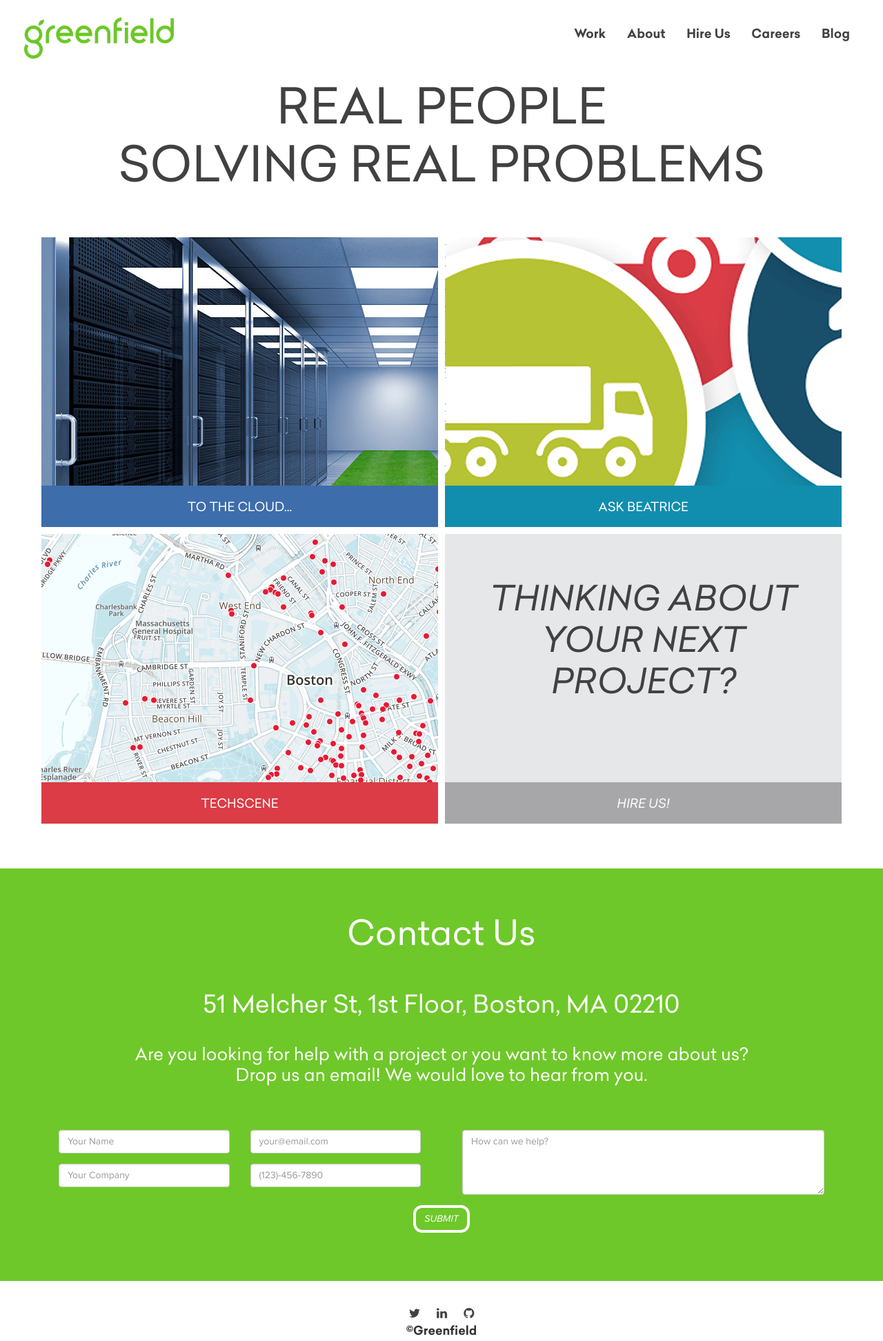
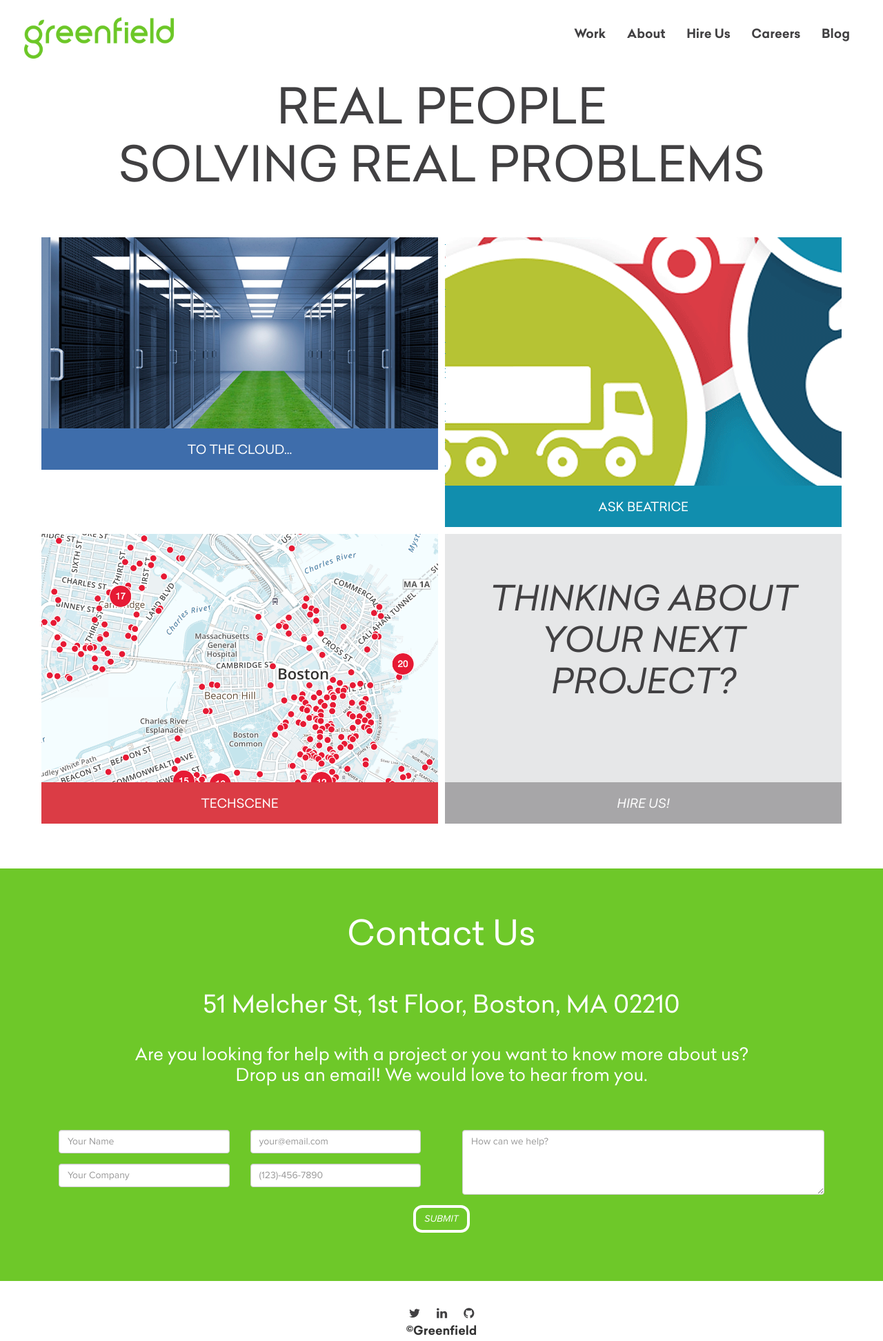
Before and after one commit to greenfieldhq/greenfieldhq.github.io, a Jekyll site: the page built from index.md, in a window 1280 px wide. Shown: the whole page at 69% size. Built offline with Jekyll 4.4.1, drawn with Linux system fonts in a browser that asks for light colours; nearby versions of some CDN libraries.

Commit message:
working on srcset images for work/case-study.

```diff
--- a/_includes/our-work.html
+++ b/_includes/our-work.html
@@ -5,7 +5,10 @@
         <div class="col-xs-12 col-sm-6 col-md-6 thumbnail-grid__col">
           <a href="/2016/03/22/case-study-gfsc/" class="thumbnail-grid__item thumbnail-grid__item--informa">
             <div class="thumbnail-grid__splash">
-              <img class="thumbnail-grid__img" src="/assets/images/our-work/server_room.jpg">
+              <img class="thumbnail-grid__img"
+                src="/assets/images/our-work/server_room_1024x538.png"
+                alt srcset="/assets/images/our-work/server_room_512x269.png 512w, /assets/images/our-work/server_room_768x404.png 768w, /assets/images/our-work/server_room_1024x538.png 1024w"
+                sizes="50vw">
             </div>
 
             <div class="thumbnail-grid__title">
@@ -29,7 +32,10 @@
         <div class="col-xs-12 col-sm-6 col-md-6 thumbnail-grid__col">
           <a href="/2016/03/23/case-study-techscene/" class="thumbnail-grid__item thumbnail-grid__item--techscene">
             <div class="thumbnail-grid__splash">
-              <img class="thumbnail-grid__img" src="/assets/images/our-work/techscene.png">
+              <img class="thumbnail-grid__img"
+                src="/assets/images/our-work/techscene_hero_580x420.png"
+                alt srcset="/assets/images/our-work/techscene_hero_480x348.png 480w, /assets/images/our-work/techscene_hero_580x420.png 580w, /assets/images/our-work/techscene_hero_1160x840.png 1160w"
+                sizes="50vw">
             </div>
 
             <div class="thumbnail-grid__title">
--- a/assets/css/greenfield.scss
+++ b/assets/css/greenfield.scss
@@ -237,6 +237,9 @@
   overflow: hidden;
   position: relative;
   max-height: 360px;
+
+  // 580 x 420
+  // 1160 x 840
 
   @media screen and (max-width: 768px) {
     max-height: 300px;
```
Also changed, not shown: assets/images/our-work/server_room_1024x538.png (added), assets/images/our-work/server_room_512x269.png (added), assets/images/our-work/server_room_768x404.png (added), assets/images/our-work/techscene_hero_1160x840.png (added), assets/images/our-work/techscene_hero_480x348.png (added), assets/images/our-work/techscene_hero_580x420.png (added), assets/images/our-work/techscene_hero_726x526.png (added), 1 other file.
